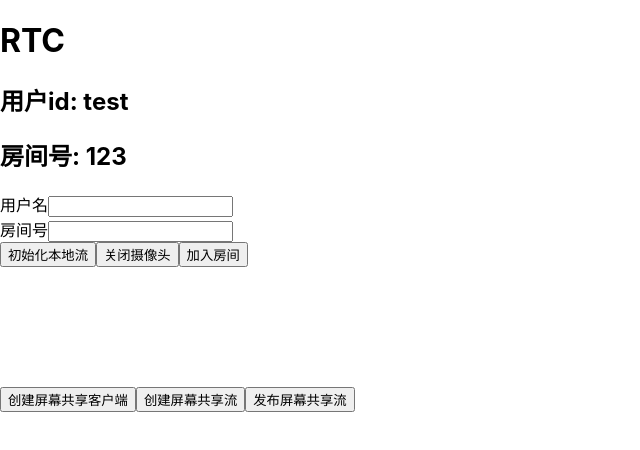
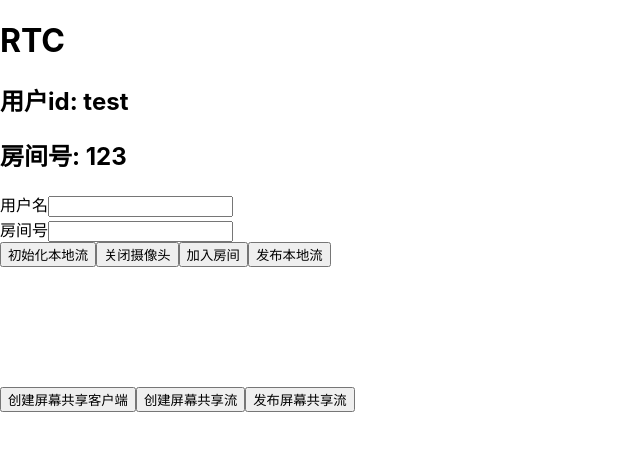
Before and after one commit to flyrae/demotrtc, a React (Create React App) app: page / in a window 1280 px wide. Shown: the top 450 px of the page, without its empty margins (0-640 px from the left). Built offline with nearby package versions, Linux system fonts and the light colour scheme.

Commit message:
Add files via upload

```diff
--- a/src/rtc.js
+++ b/src/rtc.js
@@ -149,6 +149,18 @@ class RTC extends React.Component{
         this.setState({localStream,client,sig})
     }
 
+
+    publishLocalStream =  () => {
+        this.state.client
+        .publish(this.state.localStream)
+        .catch(error => {
+            console.error('本地流发布失败 ' + error);
+        })
+        .then(() => {
+            console.log('本地流发布成功');
+        });
+    }
+
     closeLocalStream = async () => {
 
         // this.state.localStream.close();
@@ -216,6 +228,10 @@ class RTC extends React.Component{
                     加入房间
                 </button>
 
+                <button type="button" onClick={this.publishLocalStream}>
+                    发布本地流
+                </button>
+
                 <div id="camera-video" >
                 </div>
                 <div id="remote-video" >
```
